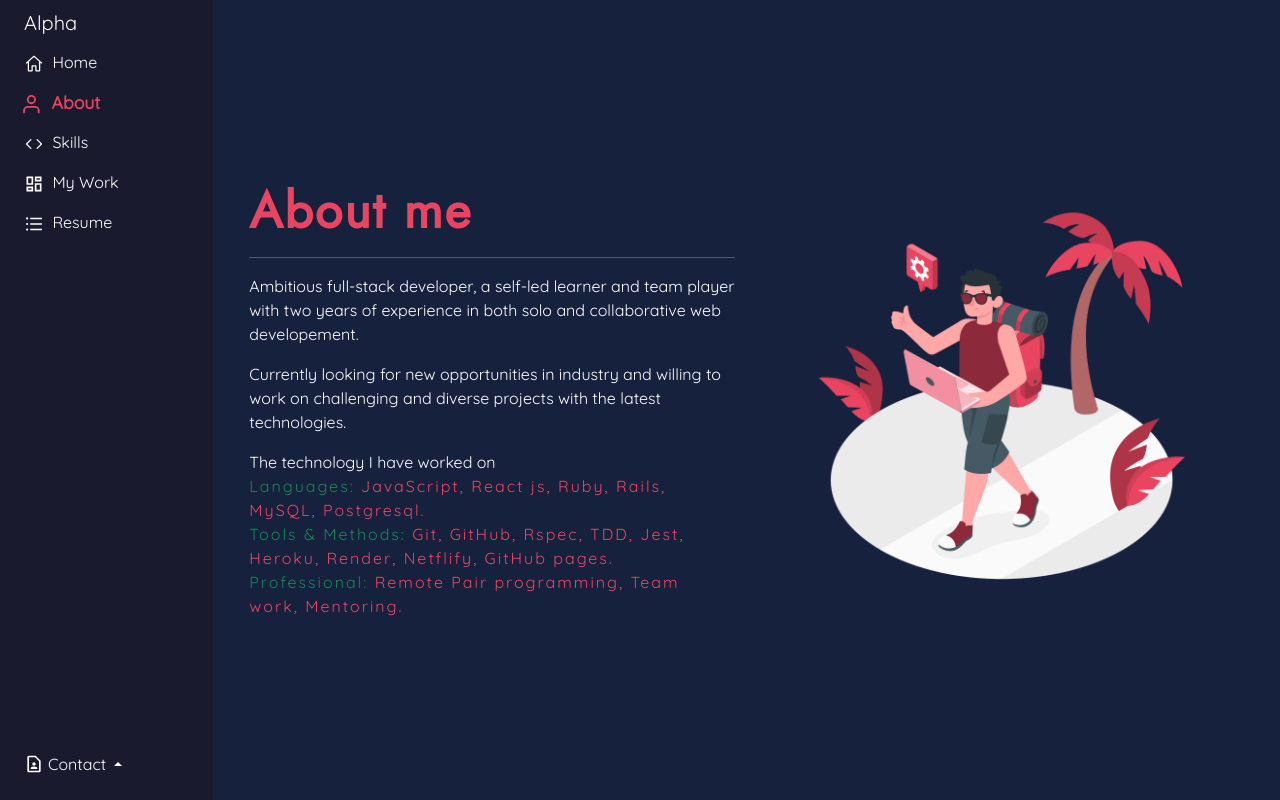
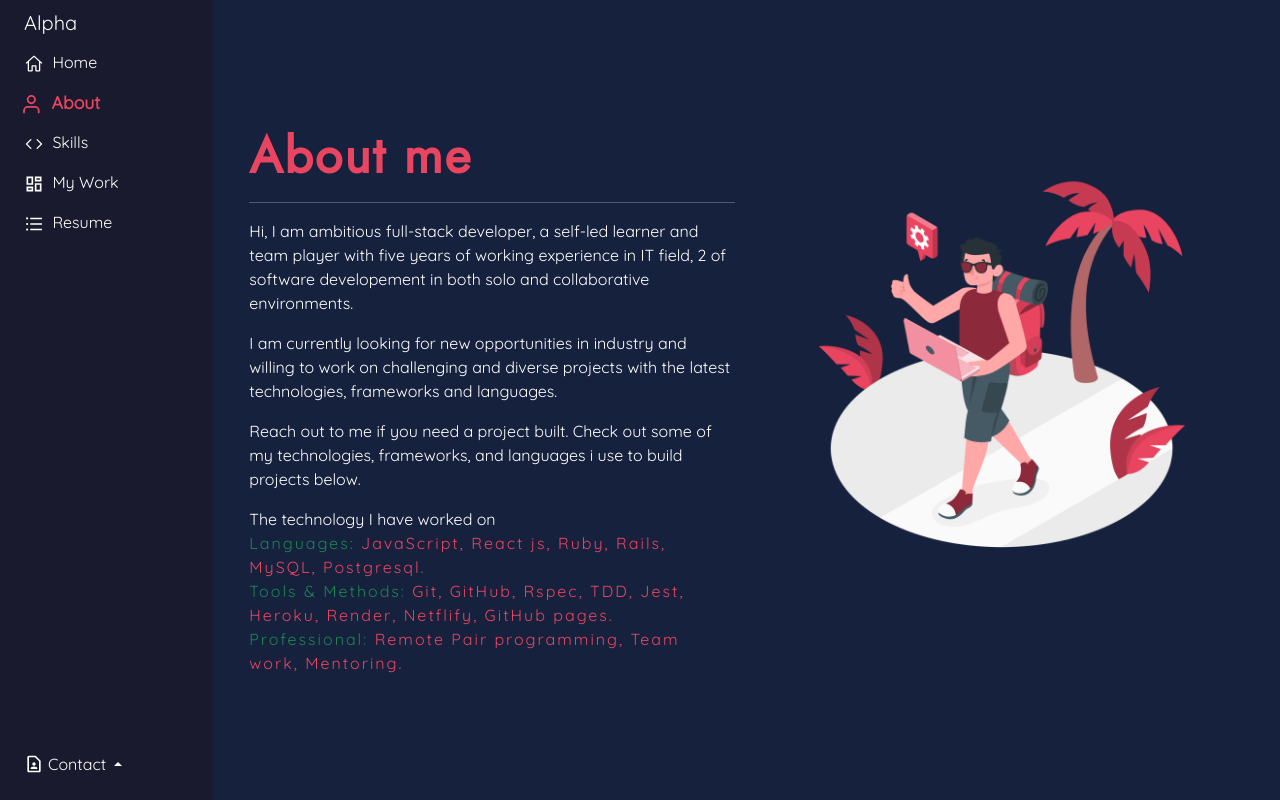
Before and after one commit to AlphaNtihinduka/alpha_portifolio_react, a React (Create React App) app: page /about in a window 1280 px wide. Built offline with nearby package versions, Linux system fonts and the light colour scheme.

Commit message:
Update about me

```diff
--- a/src/components/About.js
+++ b/src/components/About.js
@@ -13,12 +13,18 @@ function About() {
                 <h1 className="font-big text-red slide-in-top">About me</h1>
                 <hr />
                 <p className="slide-in-bottom">
-                  Ambitious full-stack developer, a self-led learner and team player
-                  with two years of experience in both solo and collaborative web developement.
+                  Hi, I am ambitious full-stack developer, a self-led learner and team player
+                  with five years of working experience in IT field, 2 of software developement
+                  in both solo and collaborative environments.
                 </p>
                 <p className="slide-in-bottom">
-                  Currently looking for new opportunities in industry and willing
-                  to work on challenging and diverse projects with the latest technologies.
+                  I am currently looking for new opportunities in industry and willing
+                  to work on challenging and diverse projects with the latest technologies,
+                  frameworks and languages.
+                </p>
+                <p className="slide-in-bottom">
+                  Reach out to me if you need a project built. Check out some of my technologies,
+                  frameworks, and languages i use to build projects below.
                 </p>
                 <div className="slide-in-bottom">
                   The technology I have worked on
```
